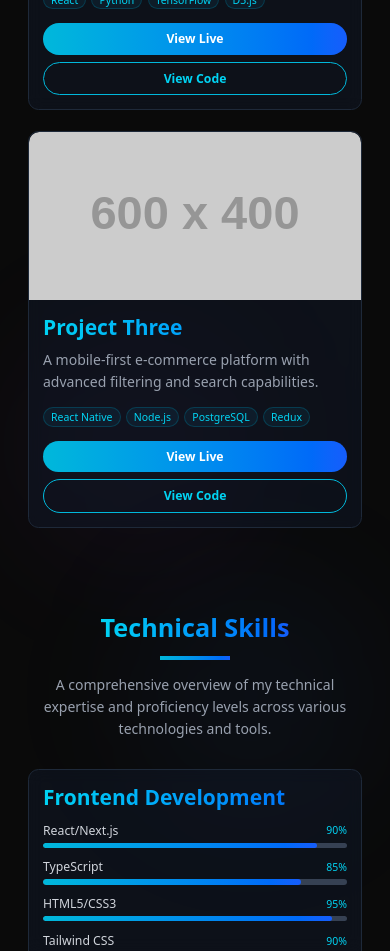
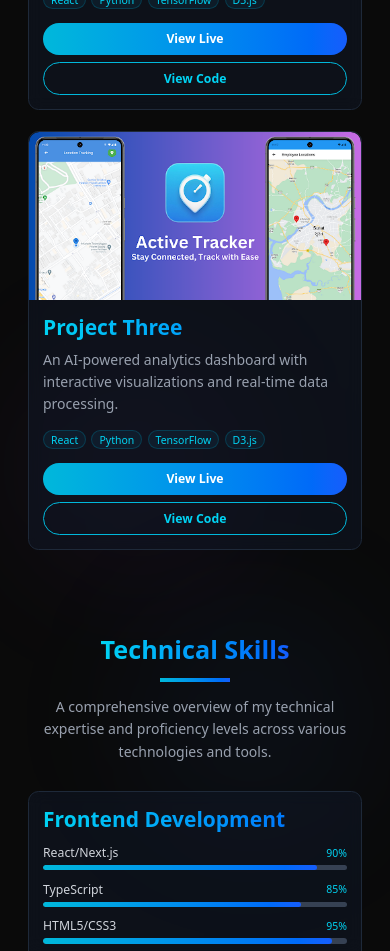
Before and after one commit to kisanms/portfolio-next, a Next.js app: page / in a window 390 px wide. Shown: the part 2640-3591 px from the top of the page. Built offline with nearby package versions, Linux system fonts and the light colour scheme.

Commit message:
image of Project and footer links

```diff
--- a/src/components/sections/Education.tsx
+++ b/src/components/sections/Education.tsx
@@ -12,28 +12,31 @@ const Education = () => {
   const fadeInUp = {
     initial: { opacity: 0, y: 20 },
     animate: { opacity: 1, y: 0 },
-    transition: { duration: 0.8 }
+    transition: { duration: 0.8 },
   };
 
   const educationData: EducationEntry[] = [
     {
-      institution: "University of Technology",
-      degree: "Master of Computer Science",
-      date: "2020 - 2022",
-      description: "Specialized in Artificial Intelligence and Machine Learning with focus on neural networks and computer vision systems."
+      institution: "CGPIT-(Uka Tarsadia University)",
+      degree: "B.Tech Computer Engineering",
+      date: "2021 - 2025",
+      description:
+        "Specialized in Mobile Dev and Cloud Computing Learning with focus on Cloud and Mobile OS architecture.",
     },
     {
-      institution: "City College",
-      degree: "Bachelor of Science in Computer Science",
-      date: "2016 - 2020",
-      description: "Core curriculum in algorithms, data structures, and software engineering. Senior project on web application development."
+      institution: "T and T V Savani High School",
+      degree: "Higher Secondary Certificate",
+      date: "2018 - 2020",
+      description:
+        "Core curriculum in Science Stream, with emphasis on Mathematics, Physics and Computrer Studies. ",
     },
     {
-      institution: "Tech Institute",
-      degree: "Certificate in Web Development",
-      date: "2015",
-      description: "Intensive program covering modern front-end frameworks and responsive design principles."
-    }
+      institution: "Shantiniketan Ideal Academy School",
+      degree: "Secondary School Certificate",
+      date: "2016 - 2018",
+      description:
+        "Completed my secondary education with a focus on Mathematics and Science.",
+    },
   ];
 
   return (
@@ -78,7 +81,9 @@ const Education = () => {
                 </div>
 
                 <div className="flex-grow">
-                  <h3 className="text-xl font-bold text-white">{item.institution}</h3>
+                  <h3 className="text-xl font-bold text-white">
+                    {item.institution}
+                  </h3>
                   <div className="flex flex-col sm:flex-row sm:items-center sm:justify-between mt-1">
                     <h4 className="text-cyan-400 font-medium">{item.degree}</h4>
                     <span className="text-gray-400 text-sm">{item.date}</span>
--- a/src/components/sections/Hero.tsx
+++ b/src/components/sections/Hero.tsx
@@ -5,7 +5,7 @@ import { motion } from "framer-motion";
 const Hero = () => {
   const [currentWordIndex, setCurrentWordIndex] = useState(0);
   const techWords = [
-    "Full Stack Developer",
+    "React-Native Developer",
     "Problem Solver",
     "Tech Enthusiast",
     "Software Engineer",
--- a/src/components/sections/Projects.tsx
+++ b/src/components/sections/Projects.tsx
@@ -1,9 +1,9 @@
+// components/Projects.tsx
 "use client";
 import { motion } from "framer-motion";
 import Image from "next/image";
-import thumbnailPort from "../../assets/thumnail port.png";
+import thumbnailPort from "../../assets/thumnail port.png"; // Ensure this file exists
 import { StaticImageData } from "next/image";
-import React from "react";
 
 // Project type definition
 interface Project {
@@ -21,14 +21,14 @@ interface ProjectCardProps {
   index: number;
 }
 
-// Sample project data - you can modify this with your actual projects
+// Sample project data
 const projects: Project[] = [
   {
     title: "1. Active-Tracker",
     description:
       "A full-stack application built with React-native, Expo-Go, and Firebase. Features real-time location updates and responsive design.",
     tags: ["Expo-Go", "React-native", "Firebase", "Notifee"],
-    image: thumbnailPort, // Imported image from assets
+    image: thumbnailPort,
     link: "https://play.google.com/store/apps/details?id=com.deepkm.Live_Tracker",
     github: "https://github.com/kisanms/Live_Tracker",
   },
@@ -37,32 +37,31 @@ const projects: Project[] = [
     description:
       "An AI-powered analytics dashboard with interactive visualizations and real-time data processing.",
     tags: ["React", "Python", "TensorFlow", "D3.js"],
-    image: "https://placehold.co/600x400/1e293b/38bdf8?text=Project+Two", // Placeholder image
-    link: "https://project2.com",
-    github: "https://github.com/yourusername/project2",
+    image: thumbnailPort,
+    link: "https://example.com/project-two", // Update with actual link
+    github: "https://github.com/kisanms/project-two", // Update with actual link
   },
   {
     title: "Project Three",
     description:
-      "A mobile-first e-commerce platform with advanced filtering and search capabilities.",
-    tags: ["React Native", "Node.js", "PostgreSQL", "Redux"],
-    image: "https://placehold.co/600x400/1e293b/38bdf8?text=Project+Three", // Placeholder image
-    link: "https://project3.com",
-    github: "https://github.com/yourusername/project3",
+      "An AI-powered analytics dashboard with interactive visualizations and real-time data processing.",
+    tags: ["React", "Python", "TensorFlow", "D3.js"],
+    image: thumbnailPort,
+    link: "https://example.com/project-two", // Update with actual link
+    github: "https://github.com/kisanms/project-two", // Update with actual link
   },
-  // Add more projects as needed
 ];
 
 const ProjectCard = ({ project, index }: ProjectCardProps) => {
-
   return (
     <motion.div
       initial={{ opacity: 0, y: 20 }}
       whileInView={{ opacity: 1, y: 0 }}
       transition={{ duration: 0.5, delay: index * 0.1 }}
-      className="relative group h-full"
->
-      <div className="relative overflow-hidden rounded-xl bg-gray-900/50 border border-gray-800 backdrop-blur-sm transition-all duration-300 hover:border-cyan-500/50 hover:shadow-lg hover:shadow-cyan-500/10 h-full flex flex-col">
+      className="relative group h-full z-10"
+    >
+      <div className="relative overflow-hidden rounded-xl bg-gray-900/50 border border-gray-800 backdrop-blur-sm h-full flex flex-col">
+        {/* Project image */}
         <div className="relative w-full h-48 overflow-hidden rounded-t-xl">
           <Image
             src={project.image}
@@ -71,9 +70,9 @@ const ProjectCard = ({ project, index }: ProjectCardProps) => {
             sizes="(max-width: 768px) 100vw, (max-width: 1200px) 50vw, 33vw"
             className="object-cover"
             priority={index === 0}
-            unoptimized={typeof project.image === 'string' && project.image.startsWith('http')}
           />
         </div>
+        {/* Project details */}
         <div className="p-4 sm:p-6 flex flex-col flex-grow">
           <h3 className="text-lg sm:text-xl font-semibold mb-2 text-transparent bg-clip-text bg-gradient-to-r from-cyan-400 to-blue-600">
             {project.title}
@@ -91,23 +90,22 @@ const ProjectCard = ({ project, index }: ProjectCardProps) => {
               </span>
             ))}
           </div>
-          <div className="flex flex-col sm:flex-row sm:space-x-4 gap-2 sm:gap-0 mt-auto">
+          {/* Buttons */}
+          <div className="flex flex-col sm:flex-row sm:space-x-4 gap-2 sm:gap-0 mt-auto z-20">
             <a
               href={project.link}
-              onClick={(e) => console.log('Live link clicked:', project.link)}
-              className="px-4 py-2 text-sm font-semibold text-white bg-gradient-to-r from-cyan-500 to-blue-600 rounded-full hover:from-cyan-600 hover:to-blue-700 transition-all duration-300 transform hover:scale-105 text-center active:scale-95 touch-manipulation cursor-pointer"
               target="_blank"
               rel="noopener noreferrer"
+              className="px-4 py-2 text-sm font-semibold text-white bg-gradient-to-r from-cyan-500 to-blue-600 rounded-full hover:from-cyan-600 hover:to-blue-700 transition-all duration-300 transform hover:scale-105 text-center cursor-pointer z-20"
               aria-label={`View live demo of ${project.title}`}
             >
               View Live
             </a>
             <a
               href={project.github}
-              onClick={(e) => console.log('Code link clicked:', project.github)}
-              className="px-4 py-2 text-sm font-semibold text-cyan-400 border border-cyan-500 rounded-full hover:bg-cyan-500/10 transition-all duration-300 transform hover:scale-105 text-center active:scale-95 touch-manipulation cursor-pointer"
               target="_blank"
               rel="noopener noreferrer"
+              className="px-4 py-2 text-sm font-semibold text-cyan-400 border border-cyan-500 rounded-full hover:bg-cyan-500/10 transition-all duration-300 transform hover:scale-105 text-center cursor-pointer z-20"
               aria-label={`View source code of ${project.title} on GitHub`}
             >
               View Code
@@ -115,7 +113,7 @@ const ProjectCard = ({ project, index }: ProjectCardProps) => {
           </div>
         </div>
         {/* Animated border effect */}
-        <div className="absolute inset-0 border-2 border-transparent rounded-xl transition-all duration-300 group-hover:border-cyan-500/50 group-hover:shadow-lg group-hover:shadow-cyan-500/10"></div>
+        <div className="absolute inset-0 border-2 border-transparent rounded-xl transition-all duration-300 group-hover:border-cyan-500/50 group-hover:shadow-lg group-hover:shadow-cyan-500/10 pointer-events-none z-0" />
       </div>
     </motion.div>
   );
@@ -125,9 +123,10 @@ const Projects = () => {
   return (
     <section id="projects" className="relative">
       {/* Background accents */}
-      <div className="absolute top-0 right-0 bg-blue-500/5 rounded-full blur-3xl z-0 bg-blur-md"></div>
-      <div className="absolute bottom-0 left-0 bg-purple-500/5 rounded-full blur-3xl z-0 bg-blur-md"></div>
+      <div className="absolute top-0 right-0 bg-blue-500/5 rounded-full blur-3xl z-0 bg-blur-md pointer-events-none" />
+      <div className="absolute bottom-0 left-0 bg-purple-500/5 rounded-full blur-3xl z-0 bg-blur-md pointer-events-none" />
 
+      {/* Main content */}
       <div className="container relative z-10">
         <motion.div
           initial={{ opacity: 0, y: 20 }}
@@ -140,9 +139,10 @@ const Projects = () => {
               Featured Projects
             </span>
           </h2>
-          <div className="w-20 h-1 bg-gradient-to-r from-cyan-500 to-blue-600 mx-auto"></div>
+          <div className="w-20 h-1 bg-gradient-to-r from-cyan-500 to-blue-600 mx-auto" />
         </motion.div>
 
+        {/* Project grid */}
         <div className="responsive-grid">
           {projects.map((project, index) => (
             <ProjectCard key={index} project={project} index={index} />
```
Also changed, not shown: src/components/layout/Footer.tsx (+55 -19 lines).
